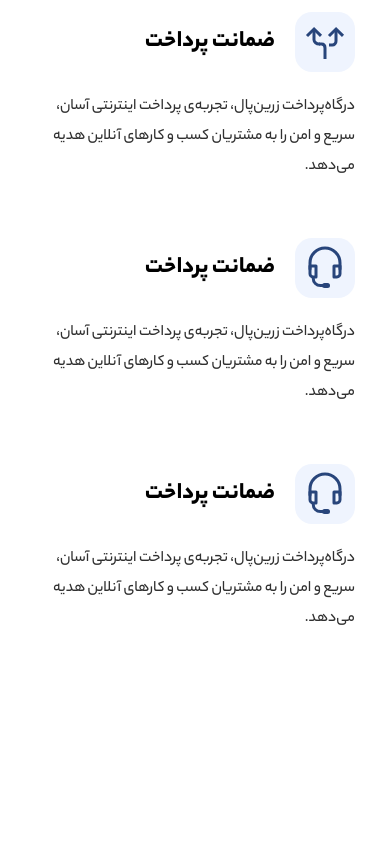
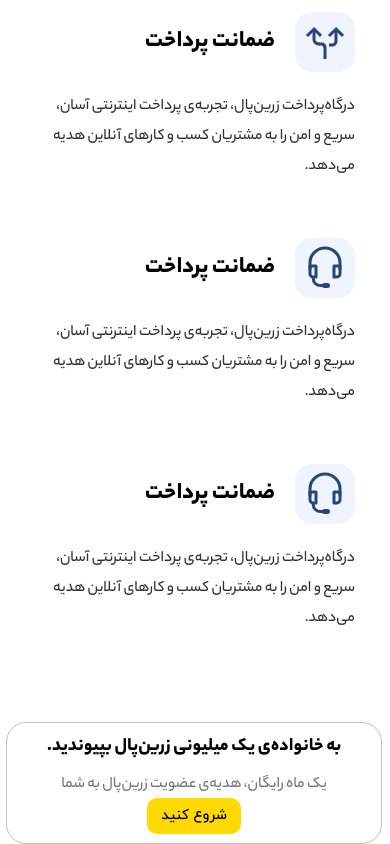
Before and after one commit to ozkh2020/zarinpal, a plain HTML site: page index.html in a window 390 px wide. Shown: the part 3535-4379 px from the top of the page. Before the commit the page ends 4257 px from the top, so only its background shows below. Drawn offline with Linux system fonts and the light colour scheme.

Commit message:
starts box added to project

```diff
--- a/index.html
+++ b/index.html
@@ -254,7 +254,15 @@
             </div>
         </div>
     </article>
-
+    <div class="start-box">
+        <h4>
+            به خانواده‌ی یک میلیونی زرین‌پال بپیوندید.
+        </h4>
+        <p>
+            یک ماه رایگان، هدیه‌ی عضویت زرین‌پال به شما
+        </p>
+        <a href="#">شروع کنید</a>
+    </div>
     <script src="./js/script.js"></script>
 </body>
 </html>
--- a/styles/style.css
+++ b/styles/style.css
@@ -395,6 +395,45 @@ header{
     border-right: 1px solid #e0e4e7;
 }
 
+.start-box{
+    width: 1170px;
+    height: 220px;
+    margin: auto;
+    margin-top: 50px;
+    border: 1px solid silver;
+    border-radius: 20px;
+    display: flex;
+    flex-direction: column;
+    align-items: center;
+    justify-content: center;
+}
+
+.start-box h4{
+    font-family:YekanBakhHeavy;
+     font-size: 1.7rem;
+}
+.start-box p{
+    font-family:YekanBakhMedium ;
+    margin-top: 10px;
+    color: #747480;
+    font-size: 1.4rem;
+}
+.start-box a{
+    text-decoration: none;
+    font-family:iranyekanwebmedium ;
+    height: 28px;
+    line-height: 28px;
+    padding: 4px 14px;
+    font-size: .9rem;
+    background-color: #ffd900;
+    color: black;
+    border-radius: 10px;
+}
+.start-box a:hover{
+    background-color: rgba(193, 150, 176, 0.8);
+}
+
+
  @keyframes fadeInDown{
     0%{
         opacity: 0;
@@ -453,6 +492,10 @@ header{
     }
     .items .item{
         padding: 18px 0 20px 50px;
+    }
+    .start-box{
+        width: calc(100% - 76px);
+        margin: 0 38px;
     }
 }
 @media(max-width:990px){
@@ -544,6 +587,10 @@ header{
     .item .items{
         padding: 18px 0 20px 20px;
     }
+    .start-box{
+        margin: 0 8px;
+        width: calc(100% - 16px);
+    }
 
 }
 @media(max-width:575px){
@@ -574,4 +621,13 @@ header{
     .items .item{
         padding: 18px 0;
     }
+    .start-box{
+        height: 120px;
+    }
+    .start-box h4{
+        font-size: 1.2rem;
+    }
+    .start-box p{
+        font-size: 1rem;
+    }
 }
```
